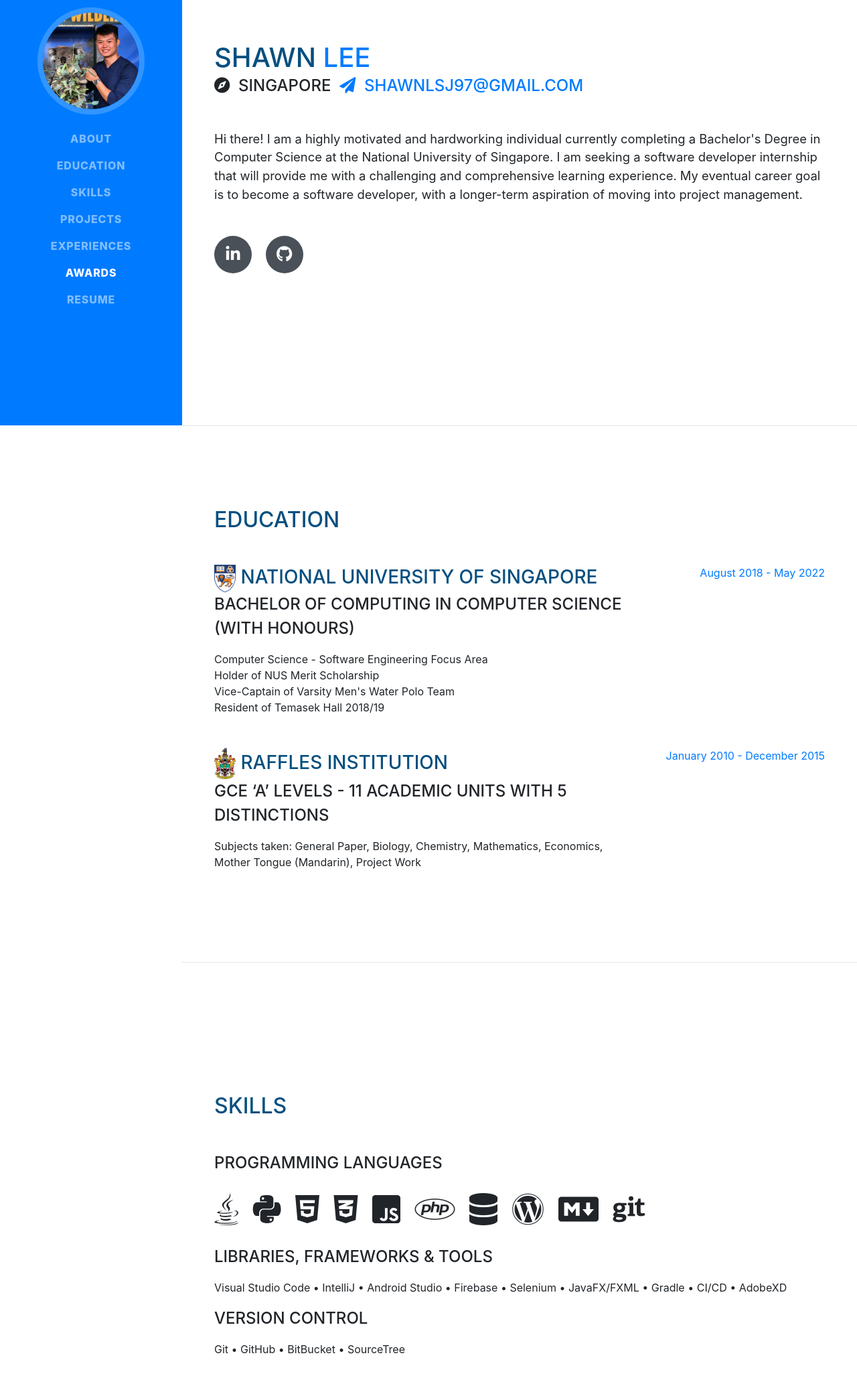
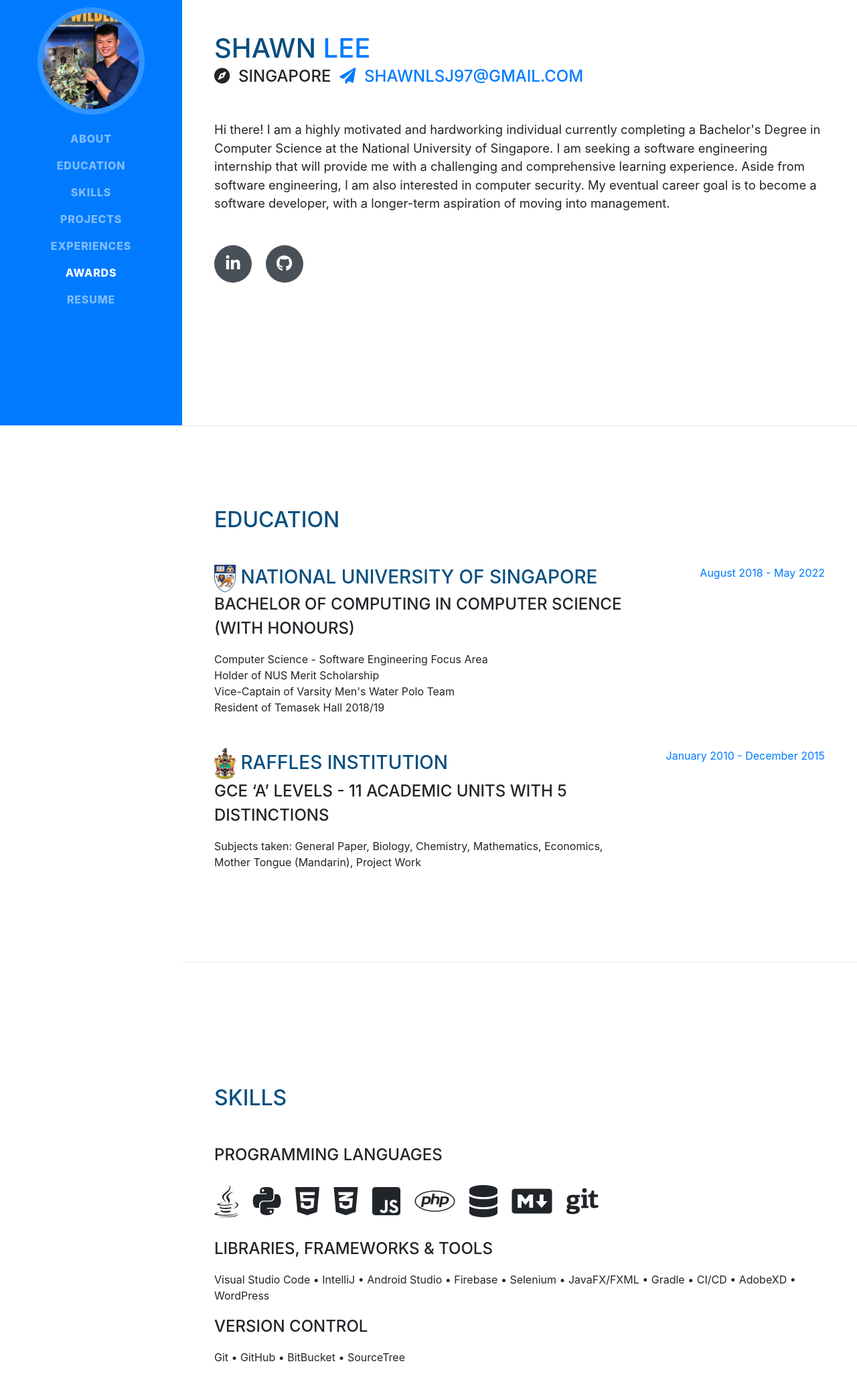
Before and after one commit to shawnlsj97/AboutMe, a website with bundled scripts: page index.html in a window 1280 px wide. Shown: the part 165-2222 px from the top of the page at 67% size. Built offline with nearby package versions, Linux system fonts and the light colour scheme; files whose address does not match are found by name; a web font is replaced by a local one.

Commit message:
Update intro

```diff
--- a/index.html
+++ b/index.html
@@ -75,7 +75,7 @@
         </h1>
         <div class="subheading mb-5"><i class="fa fa-compass" aria-hidden="true"></i>&nbsp; Singapore &nbsp;<a href="mailto:name@email.com"><i class="fa fa-paper-plane" aria-hidden="true"></i>&nbsp; shawnlsj97@gmail.com</a>
         </div>
-        <p class="lead mb-5">Hi there! I am a highly motivated and hardworking individual currently completing a Bachelor's Degree in Computer Science at the National University of Singapore. I am seeking a software developer internship that will provide me with a challenging and comprehensive learning experience. My eventual career goal is to become a software developer, with a longer-term aspiration of moving into project management.</p>
+        <p class="lead mb-5">Hi there! I am a highly motivated and hardworking individual currently completing a Bachelor's Degree in Computer Science at the National University of Singapore. I am seeking a software engineering internship that will provide me with a challenging and comprehensive learning experience. Aside from software engineering, I am also interested in computer security. My eventual career goal is to become a software developer, with a longer-term aspiration of moving into management.</p>
         <div class="social-icons">
           <a href="https://www.linkedin.com/in/shawnlsj97/">
             <i class="fab fa-linkedin-in"></i>
@@ -151,9 +151,6 @@
             <i class="fas fa-database"></i>
           </li>
           <li class="list-inline-item">
-            <i class="fab fa-wordpress"></i>
-          </li>
-          <li class="list-inline-item">
             <i class="fab fa-markdown"></i>
           </li>
           <li class="list-inline-item">
@@ -162,7 +159,7 @@
         </ul>
 
         <div class="subheading mb-3">Libraries, Frameworks &amp; Tools</div>
-        <p>Visual Studio Code • IntelliJ • Android Studio • Firebase • Selenium • JavaFX/FXML • Gradle • CI/CD • AdobeXD</p>
+        <p>Visual Studio Code • IntelliJ • Android Studio • Firebase • Selenium • JavaFX/FXML • Gradle • CI/CD • AdobeXD • WordPress</p>
 
         <div class="subheading mb-3">Version Control</div>
         <p>Git • GitHub • BitBucket • SourceTree</p>
@@ -206,7 +203,7 @@
               </ol>
             </p>
 
-            <p>Technologies used: Java, JavaFX, FXML, Gradle, Travis (CI/CD), SceneBuilder, AdobeXD</p>
+            <p>Technologies used: Java, JavaFX, TestFX, FXML, Gradle, Travis (CI/CD), SceneBuilder, AdobeXD</p>
 
           </div>
           <div class="resume-date text-md-right">
```
